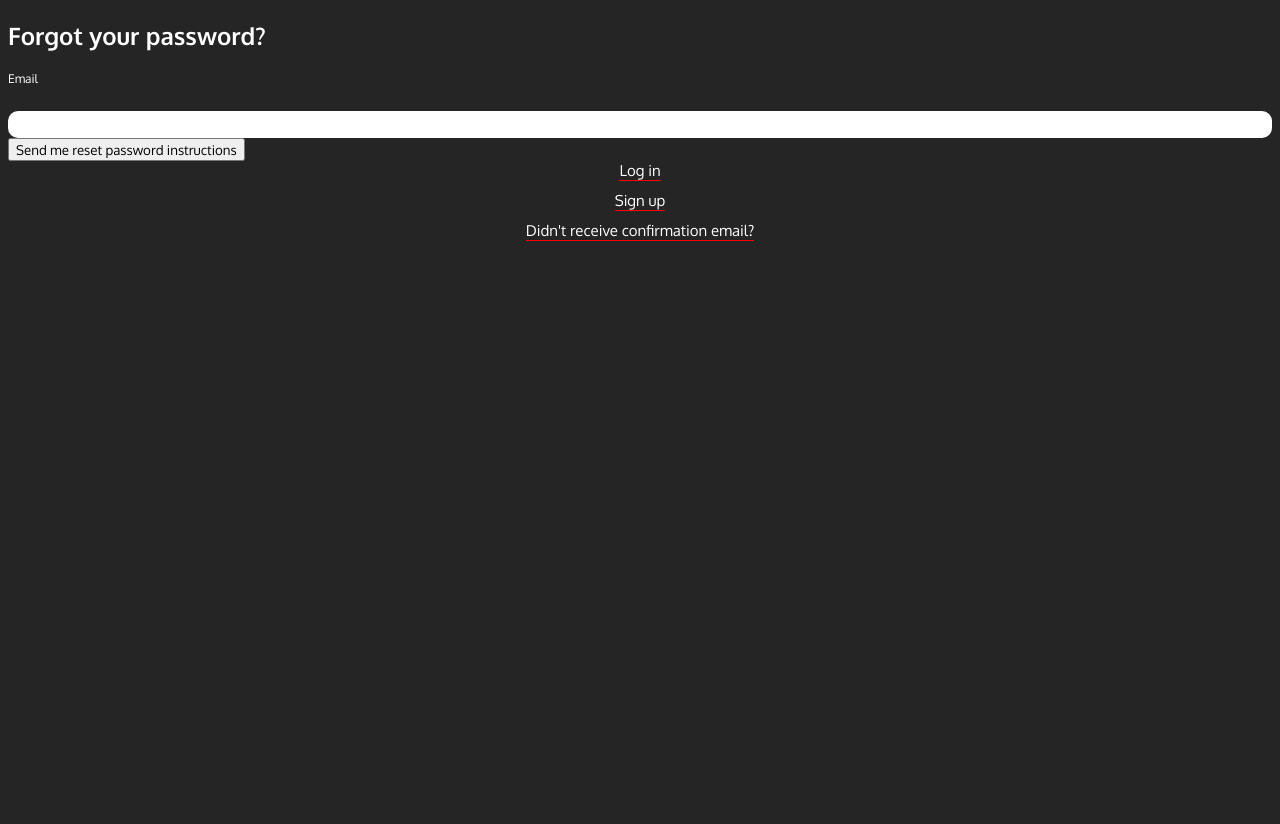
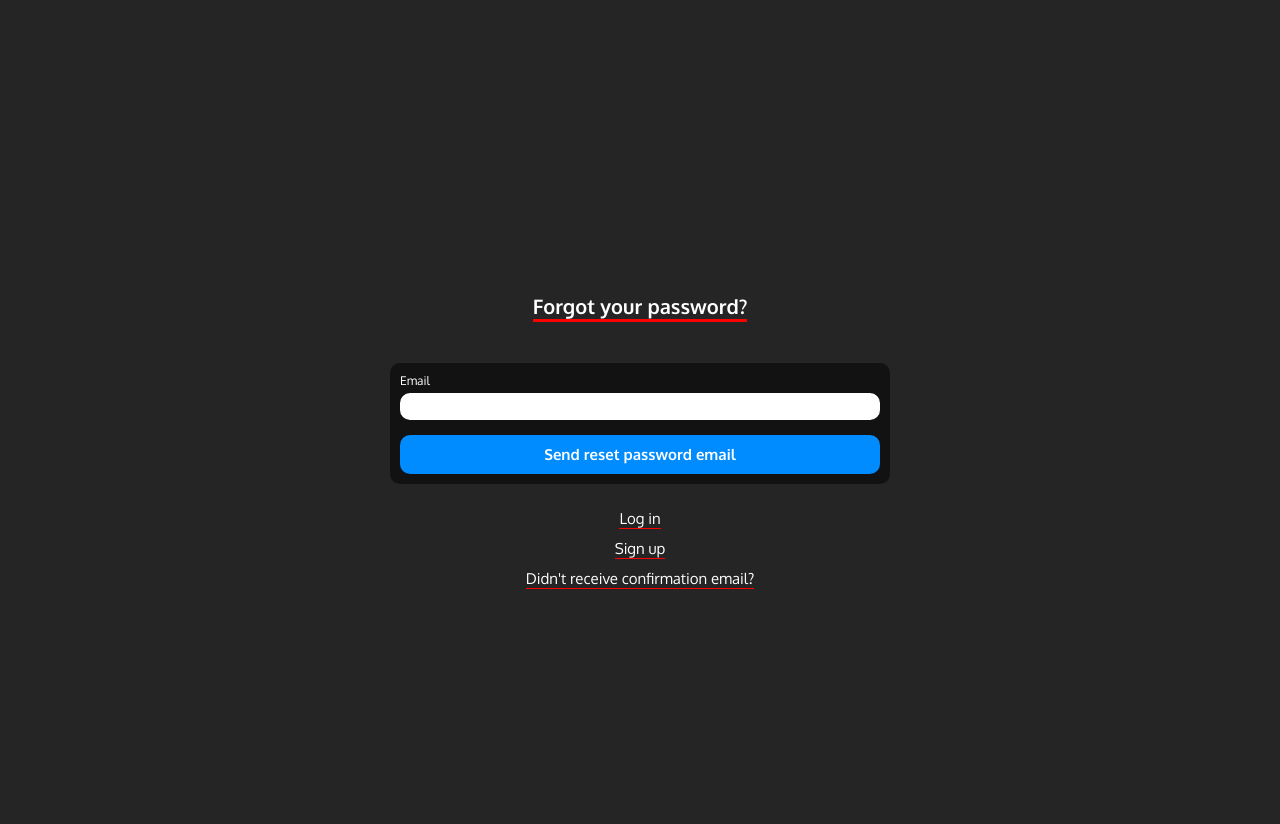
Before and after one commit to jmart6784/clip-scroll, a Rails app: page /users/password/new in a window 1280 px wide. Before the commit the page ends 800 px from the top, so only its background shows below. Run offline with Rails 7, Linux system fonts and the light colour scheme; style sheets or scripts are compiled from the project's sources; parts of the project's set-up code (start-up, migrations or seed data) failed here and were passed over.

Commit message:
styled forgot your password view

```diff
--- a/app/views/devise/passwords/new.html.erb
+++ b/app/views/devise/passwords/new.html.erb
@@ -1,16 +1,18 @@
-<h2>Forgot your password?</h2>
+<div class="devise-form-parent-wrapper devise-100vh">
+  <h2 class="devise-title">Forgot your password?</h2>
 
-<%= form_for(resource, as: resource_name, url: password_path(resource_name), html: { method: :post }) do |f| %>
+  <%= form_for(resource, as: resource_name, url: password_path(resource_name), html: { method: :post, class: "devise-form"}) do |f| %>
     <%= render "devise/shared/error_messages", resource: resource %>
 
     <div class="field">
-    <%= f.label :email %><br />
+      <%= f.label :email %>
       <%= f.email_field :email, autofocus: true, autocomplete: "email" %>
     </div>
 
     <div class="actions">
-    <%= f.submit "Send me reset password instructions" %>
+      <%= f.submit "Send reset password email", class: "devise-submit" %>
     </div>
   <% end %>
 
   <%= render "devise/shared/links" %>
+</div>
```
Lines whose indentation alone changed are shown as unchanged.
